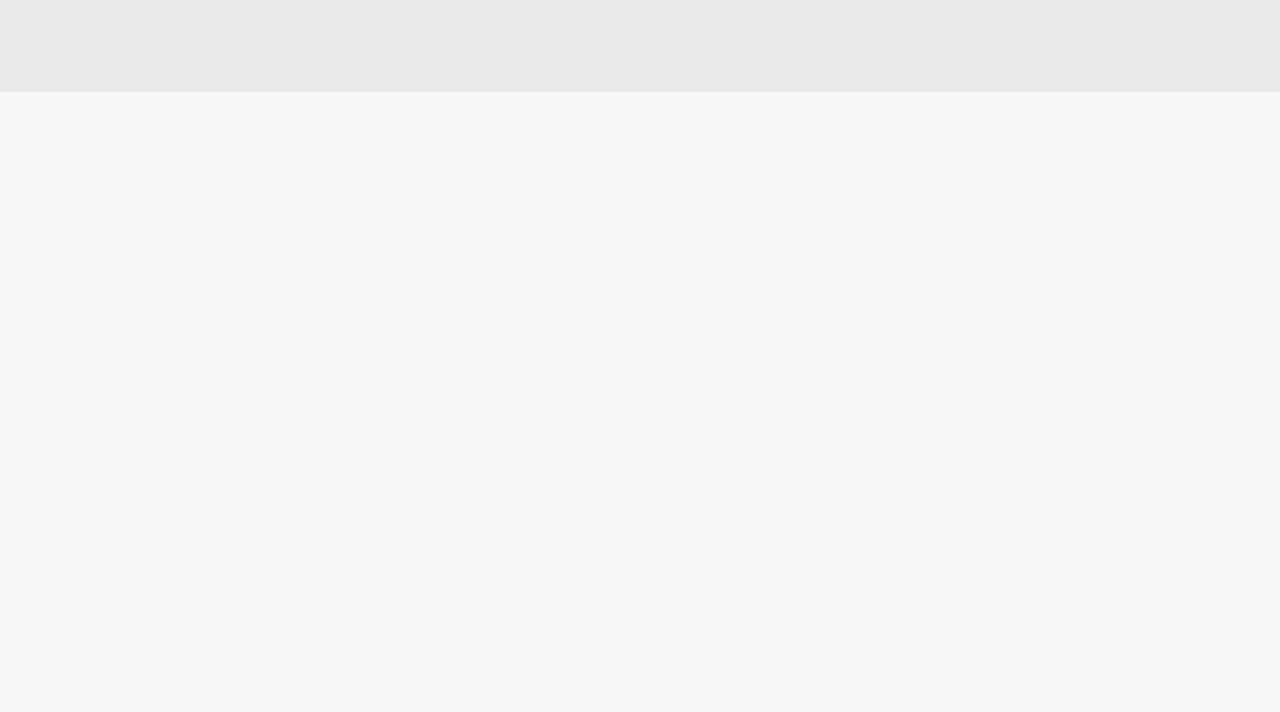
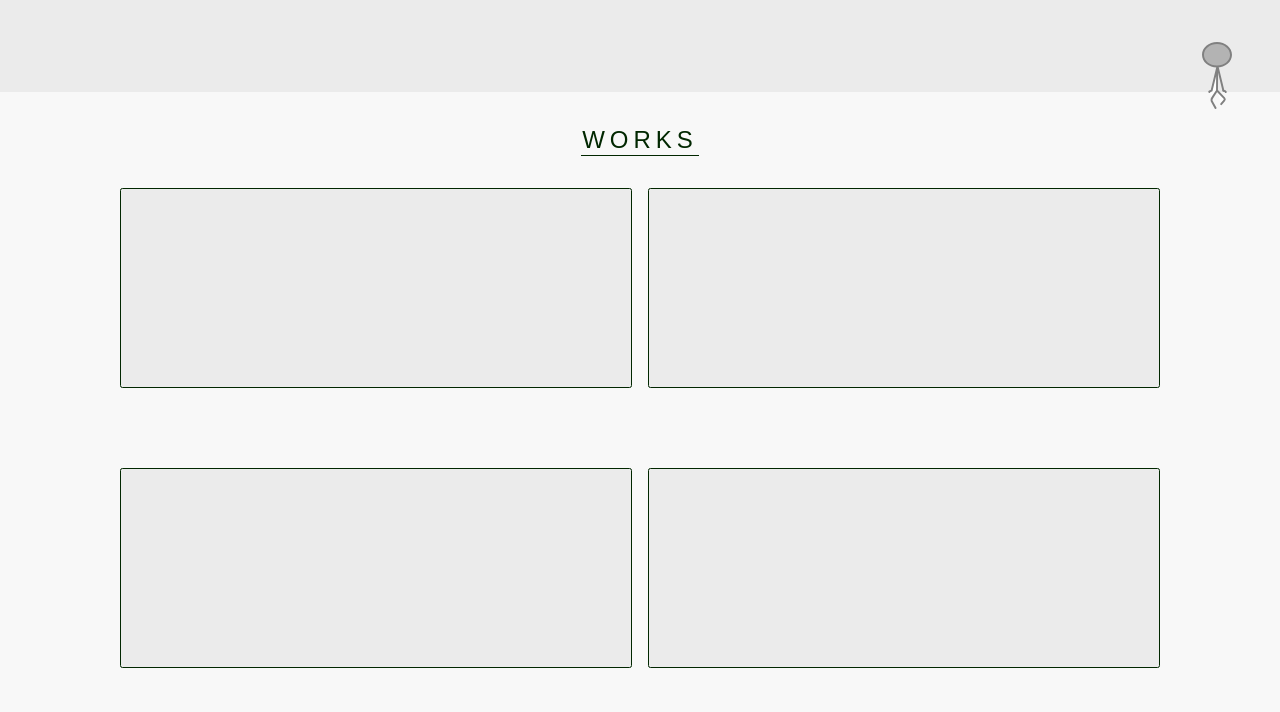
Before and after one commit to OlleHenrikssonWiren/Olle-Henriksson-Wiren-Portfolio, a plain HTML site: page index.html in a window 1280 px wide. Shown: the part 308-1020 px from the top of the page. Drawn offline with nearby package versions, Linux system fonts and the light colour scheme; a web font is replaced by a local one.

Commit message:
works added

```diff
--- a/css/style.css
+++ b/css/style.css
@@ -177,12 +177,15 @@ main {
 }
 
 .main2 {
-    height: 40vh;
+    min-height: 40vh;
     width: 100vw;
     top: 50vh;
     z-index: 2;
     position: relative;
     background-color: var(--white);
+    display: flex;
+    align-items: center;
+    flex-direction: column;
 }
 
 .keycapScrollStart {
@@ -218,6 +221,7 @@ main {
     transform: rotate(0deg);
 }
 
+
 .navPopup { /*Rutan som öppnas på click*/
     width: 30vw;
     height: 15vh;
@@ -233,21 +237,44 @@ main {
 }
 
 .popupOn { /* När rutan är på genom att klicka på arrow */
-
-
     user-select: initial;
     top: 10vh;
-
-
 }
 
-.blobBox {
+.sittingFig {
+    width: 30px;
+    position: absolute;
+    top: -50px;
+    right: 3rem ;
+    fill: var(--white);
+    color: var(--white);
+}
+.portHeader {
+    margin-top: 2rem;
+    text-transform: uppercase;
+    font-weight: 200;
+    font-family: "basic-sans", sans-serif;
+    letter-spacing: 5px;
+    border-bottom: 1px solid var(--black);
+    padding: 0.1rem;
+}
+
+.worksBox {
     display: flex;
-    align-items: center;
+    flex-wrap: wrap;
+    margin-top: 2rem;
+    flex-direction: row;
     justify-content: center;
 }
-.blob {
-    transform: rotate(90deg);
+.worksItem {
+    background-color: var(--gray);
+    margin-bottom: 5rem;
+    margin-left: 0.5rem;
+    margin-right: 0.5rem;
+    border-radius: 0.15rem;
+    width: 40vw;
+    height: 25vh;
+    border: solid var(--black) 1px;
 }
 
 @media screen and (min-width: 769px) { /* For screens bigger than usual phones, small screens */
--- a/index.html
+++ b/index.html
@@ -68,7 +68,20 @@
         </div>
 
         <div class="main2">
+            <img src="./img/figs/sitting.svg" alt="sitting figure" class="sittingFig">
 
+            <div><h2 class="portHeader">Works</h2></div>
+            <div class="worksBox">
+                <div class="worksItem"></div>
+                <div class="worksItem"></div>
+
+                <div class="worksItem"></div>
+                <div class="worksItem"></div>
+
+                <div class="worksItem"></div>
+                <div class="worksItem"></div>
+
+            </div>
         </div>
 
     </main>
```
Also changed, not shown: img/figs/sitting.svg (added).
